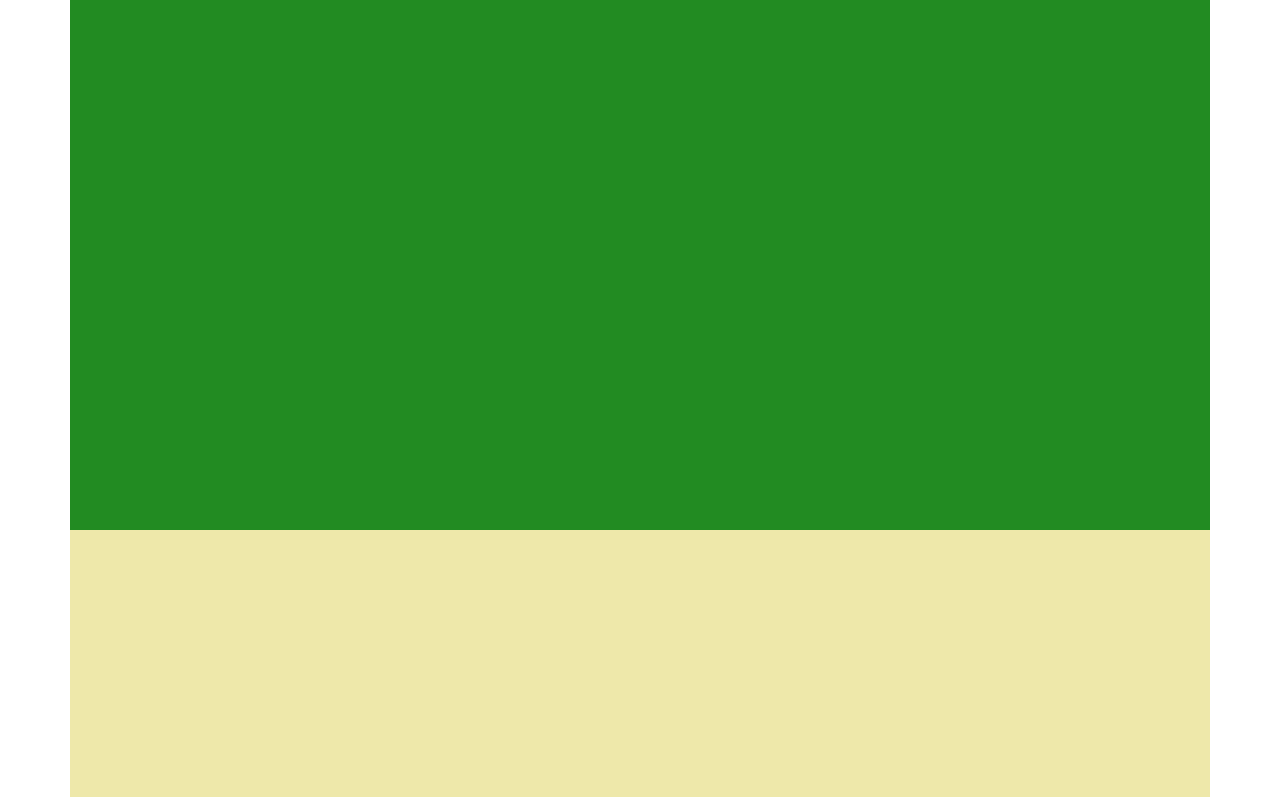
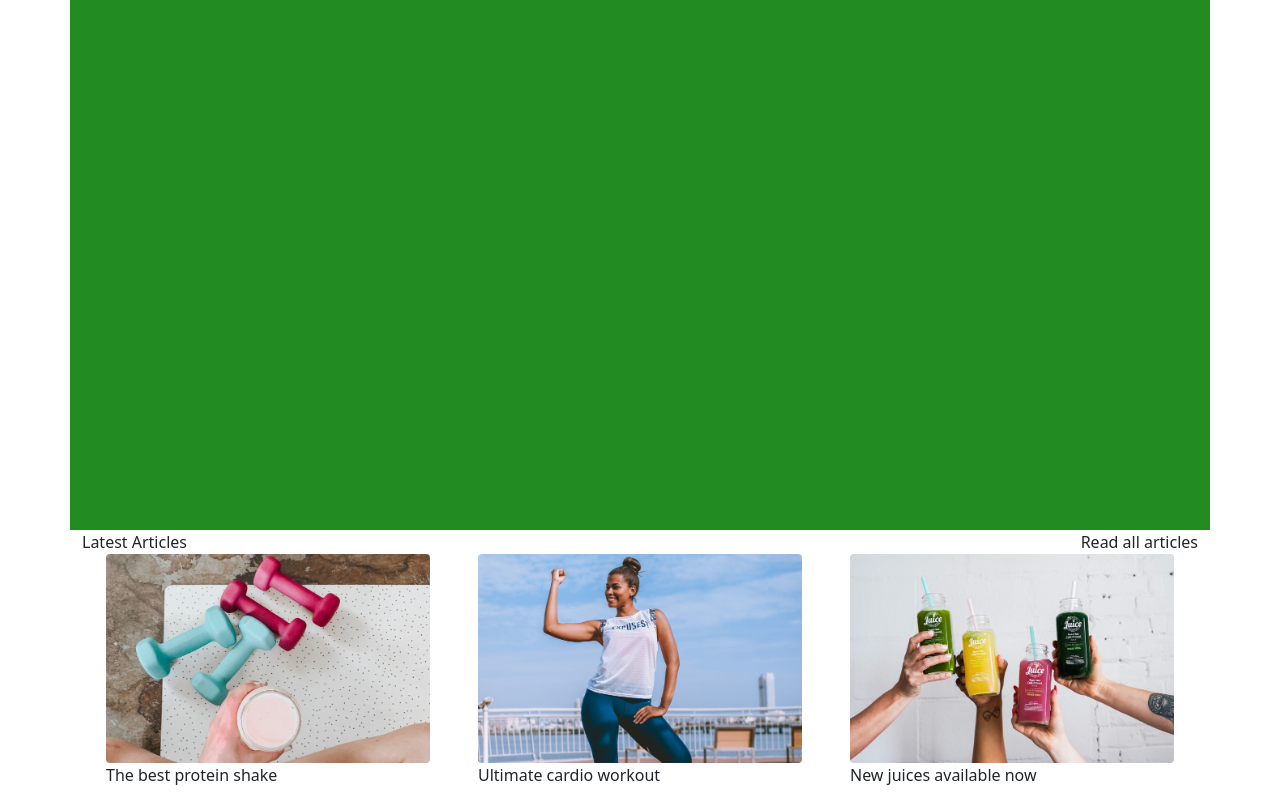
Before and after one commit to emanuele-pogliari/proj-html-vuejs, a Vue app: page / in a window 1280 px wide. Shown: the part 4295-5092 px from the top of the page. Built offline with nearby package versions, Linux system fonts and the light colour scheme.

Commit message:
article section filled with static data

```diff
--- a/src/components/AppArticles.vue
+++ b/src/components/AppArticles.vue
@@ -6,12 +6,47 @@ export default{
 
 <template>
 <div class="container" id="articles">
+    <div class="row">
+        <div class="col d-flex justify-content-between">
+            <div>Latest Articles</div>
+            <div>Read all articles</div>
+        </div>
+        <div class="article-container d-flex">
+            <div class="col-4 px-4 single-article">
+                <img class="img-fluid" src="/public/images/blog4-2x.jpg" alt="">
+                <div>
+                    <p>The best protein shake</p>
+                    <small>Published on: November 26th, 2019 | 2 comments</small>
+                </div>
+            </div>
+            <div class="col-4 px-4 single-article">
+                <img class="img-fluid" src="/public/images/blog1-2x.jpg" alt="">
+                <div>
+                    <p>Ultimate cardio workout</p>
+                    <small>Published on: November 26th, 2019 | 0 comments</small>
+                </div>
+            </div>
+            <div class="col-4 px-4 single-article">
+                <img class="img-fluid" src="/public/images/blog3-2x.jpg" alt="">
+                <div>
+                    <p>New juices available now</p>
+                    <small>Published on: November 26th, 2019 | 0 comments</small>
+                </div>
+            </div>
+        </div>
+    </div>
+
 </div>
 </template>
 
 <style lang="scss">
 #articles{
-    background-color: palegoldenrod;
     height: 695px;
+
+    .single-article{
+        img{
+        border-radius: 4px;
+        }
+    }
 }
 </style>
--- a/src/components/AppTraining.vue
+++ b/src/components/AppTraining.vue
@@ -29,8 +29,6 @@ export default{
             <a href="">Schedule a workout</a>
         </div>
     </div>
-
-
 </div>
 
 </template>
--- a/src/components/AppVideos.vue
+++ b/src/components/AppVideos.vue
@@ -42,7 +42,6 @@ export default{
 
 <style scoped lang="scss">
 #videos{
-    background-color: antiquewhite;
     height: 705px;
 
     .single-video{
```
